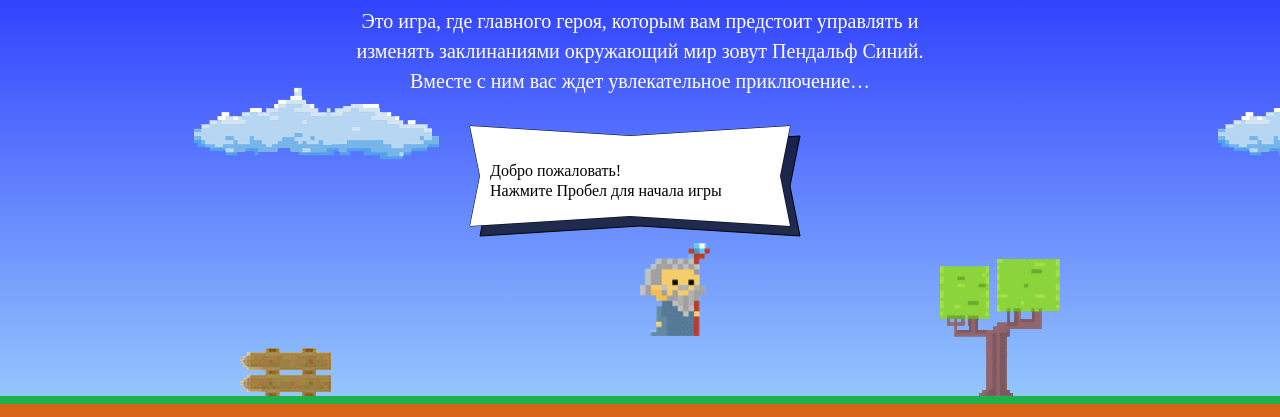
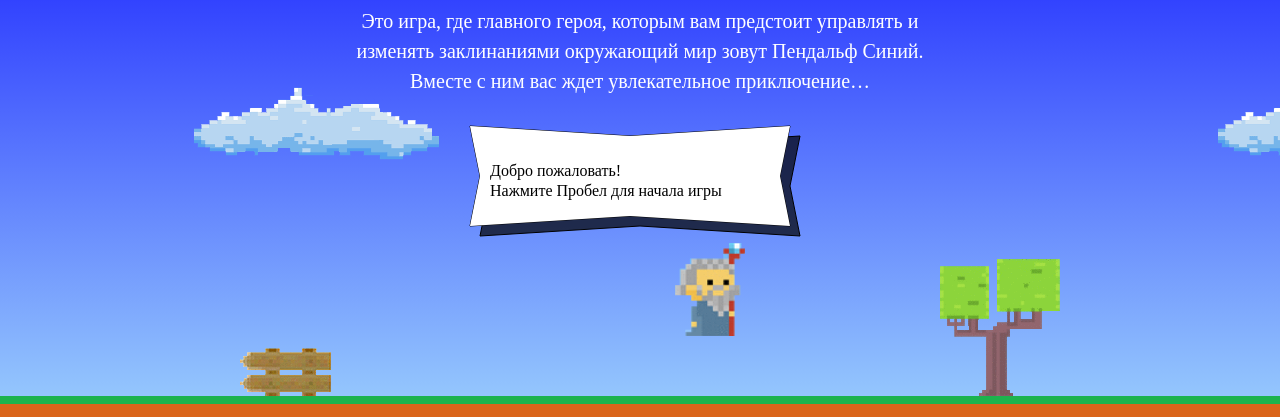
Before and after one commit to GreedoRen/823963-code-and-magick, a website: page index.html in a window 1280 px wide. Shown: the part 203-620 px from the top of the page. Drawn offline with Linux system fonts and the light colour scheme; a web font is replaced by a local one.

Commit message:
Добавил ширину мага

```diff
--- a/index.html
+++ b/index.html
@@ -191,7 +191,7 @@
      return 1.337 * wizardWidth;
   } ;
   var getWizardX = function (width) {
-     return width / 2;
+     return width / 2 + (wizardWidth / 2);
   };
   var getWizardY = function (height) {
      return height / 3 + (getWizardHeight() / 2);
```
